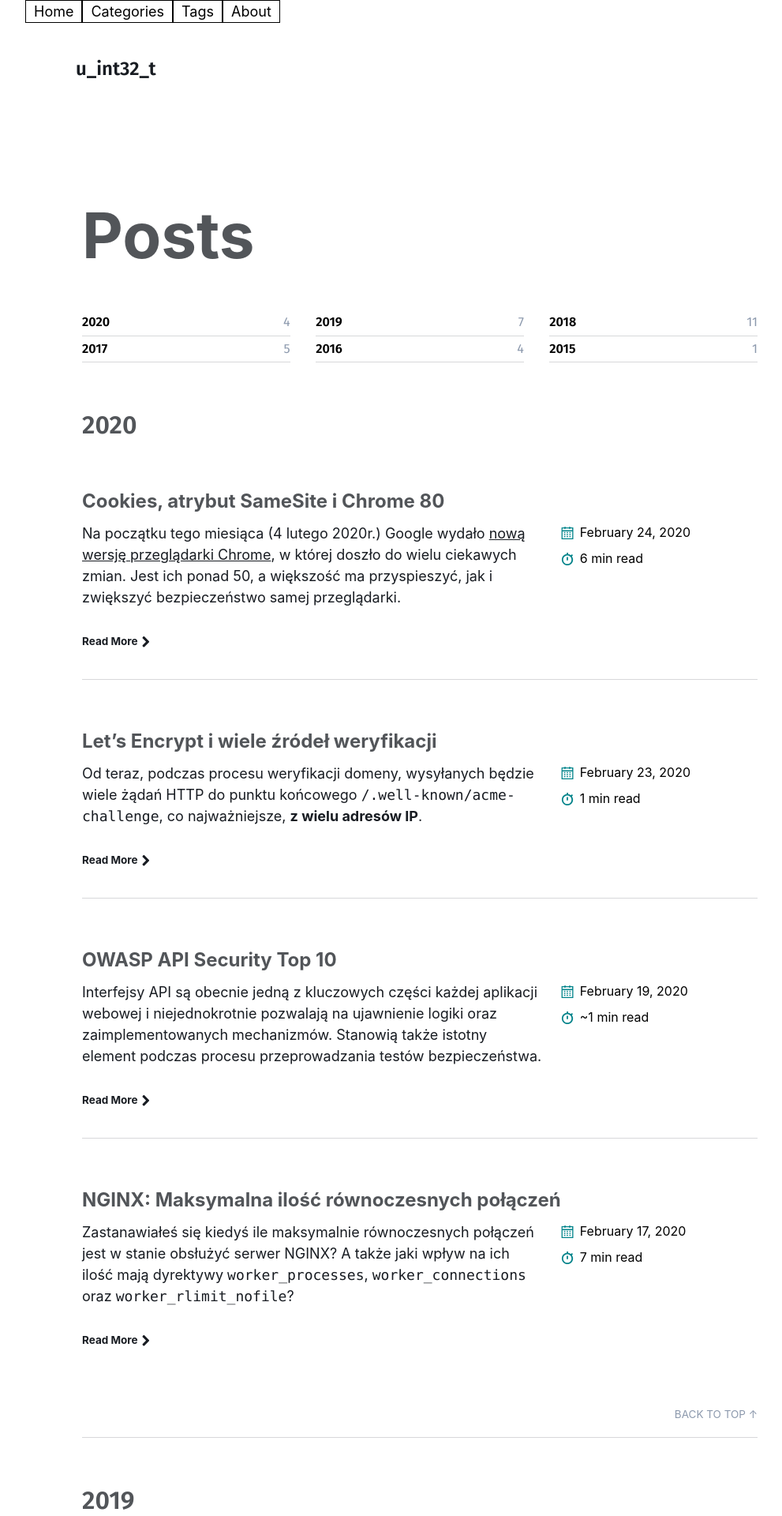
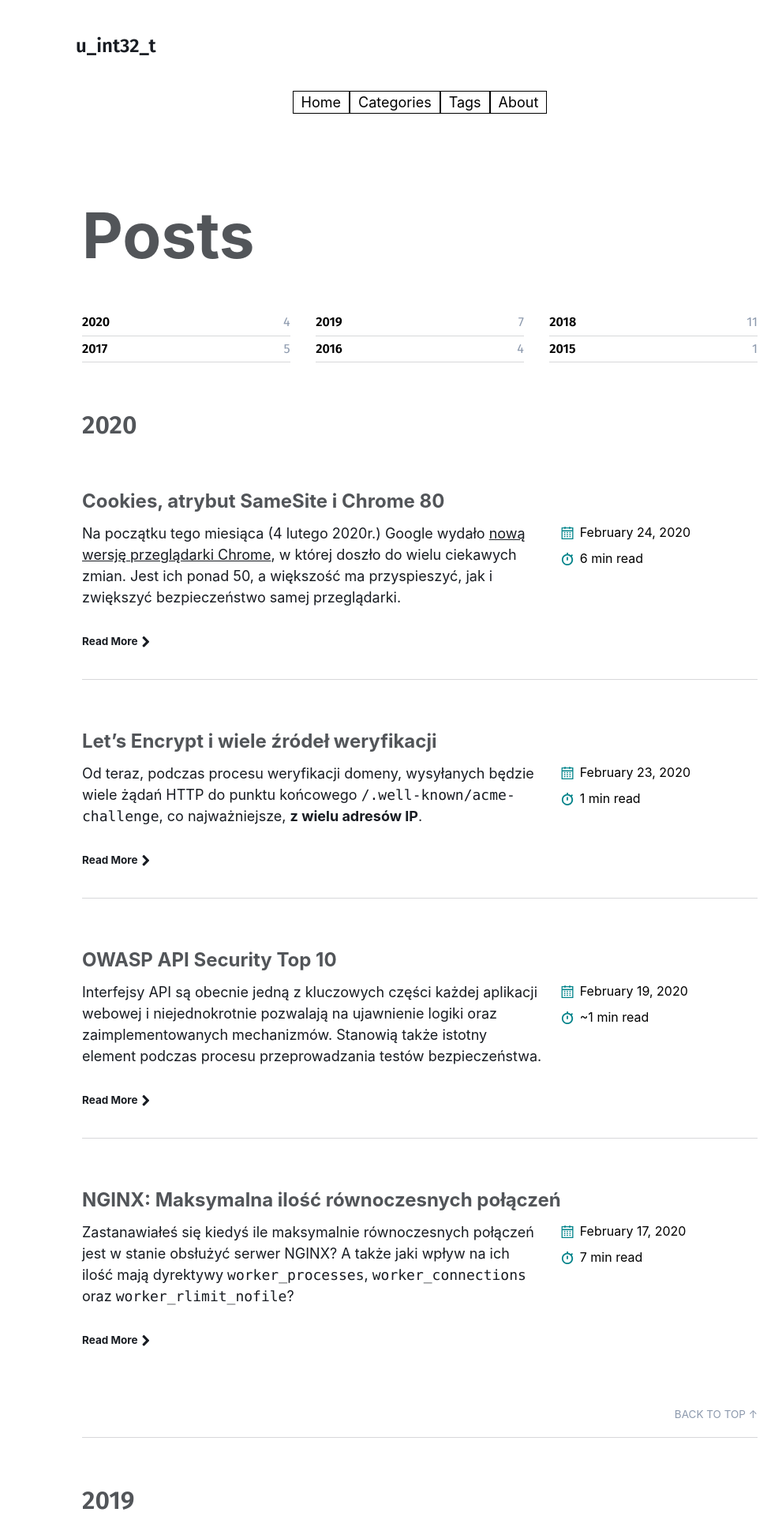
Before and after one commit to morristech/trimstray.github.io, a Jekyll site: the page built from posts.md, in a window 1280 px wide. Shown: the top 1920 px of the page at 79% size, without its empty margins (108-1099 px from the left). Built offline with Jekyll 4.4.1, drawn with Linux system fonts in a browser that asks for light colours.

Commit message:
minor updates - signed-off-by: trimstray <trimstray@gmail.com>

```diff
--- a/_layouts/default.html
+++ b/_layouts/default.html
@@ -10,13 +10,12 @@
 
   <body class="layout--{{ page.layout | default: layout.layout }}{% if page.classes or layout.classes %}{{ page.classes | default: layout.classes | join: ' ' | prepend: ' ' }}{% endif %} {{ page.title | slugify }}">
 
-    {% include menu.html %}
-
     {% include skip-links.html %}
 
     <div class="canvas">
       <div class="wrapper">
         {% include masthead.html %}
+        {% include menu.html %}
         <div class="initial-content">
           {{ content }}
         </div>
--- a/assets/stylesheets/main.scss
+++ b/assets/stylesheets/main.scss
@@ -21,16 +21,73 @@ h1, h2, h3, h4, h5, h6 {
   margin-top: 60px;
 }
 
-#nav, .nav, #nav .nav li { margin:0px; padding:0px; }
-#nav li {float:left; display:inline; cursor:pointer; list-style:none; padding:0px 10px 0px 10px; border:1px #000 solid; position:relative;}
-#nav li ul.first {left:-1px; top:100%;}
+#nav, .nav, #nav .nav li {
+  margin:0px;
+  padding:0px;
+  display: flex;
+  align-items: center;
+  justify-content: center;
+  text-align: center;
+}
 
-li, li a {color:#000; text-decoration:none;}
-#nav .nav li { width:100%; text-indent:10px; line-height:30px; margin-right:10px; border-top:1px #000 solid; border-bottom:1px #000 solid;
-border-left:none; border-right:none; background:#fff;}
-#nav li a {display:block; width:inherit; height:inherit;}
+#nav li {
+  float:left;
+  display:inline;
+  cursor:pointer;
+  list-style:none;
+  padding:0px 10px 0px 10px;
+  border:1px #000 solid;
+  position:relative;
+}
 
-ul.nav { display:none; }
-#nav li:hover > a, #nav li:hover { color:#fff; background:#000; }
-li:hover > .nav { display:block; position:absolute; width:200px; top:-2px; left:50%; z-index:1000; border:1px #000 solid; }
-li:hover { position:relative; z-index:2000; }
+#nav li ul.first {
+  left:-1px;
+  top:100%;
+}
+
+li, li a {
+  color:#000;
+  text-decoration:none;
+}
+
+#nav .nav li {
+  width:100%;
+  text-indent:10px;
+  line-height:30px;
+  margin-right:10px;
+  border-top:1px #000 solid;
+  border-bottom:1px #000 solid;
+  border-left:none;
+  border-right:none;
+  background:#fff;
+}
+
+#nav li a {
+  display:block;
+  width:inherit;
+  height:inherit;
+}
+
+ul.nav {
+  display:none;
+}
+
+#nav li:hover > a, #nav li:hover {
+  color:#fff;
+  background:#000;
+}
+
+li:hover > .nav {
+  display:block;
+  position:absolute;
+  width:200px;
+  top:-2px;
+  left:50%;
+  z-index:1000;
+  border:1px #000 solid;
+}
+
+li:hover {
+  position:relative;
+  z-index:2000;
+}
```
